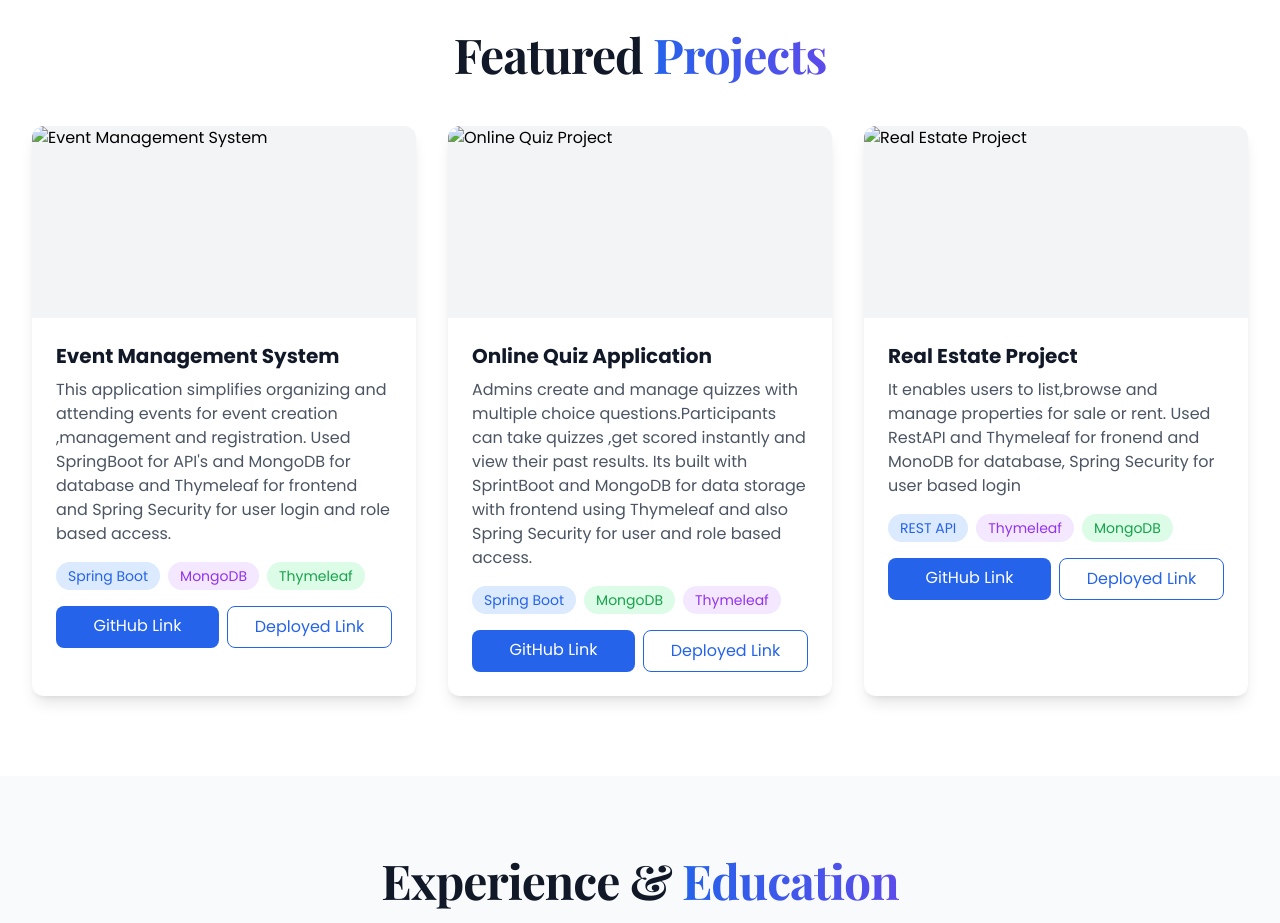
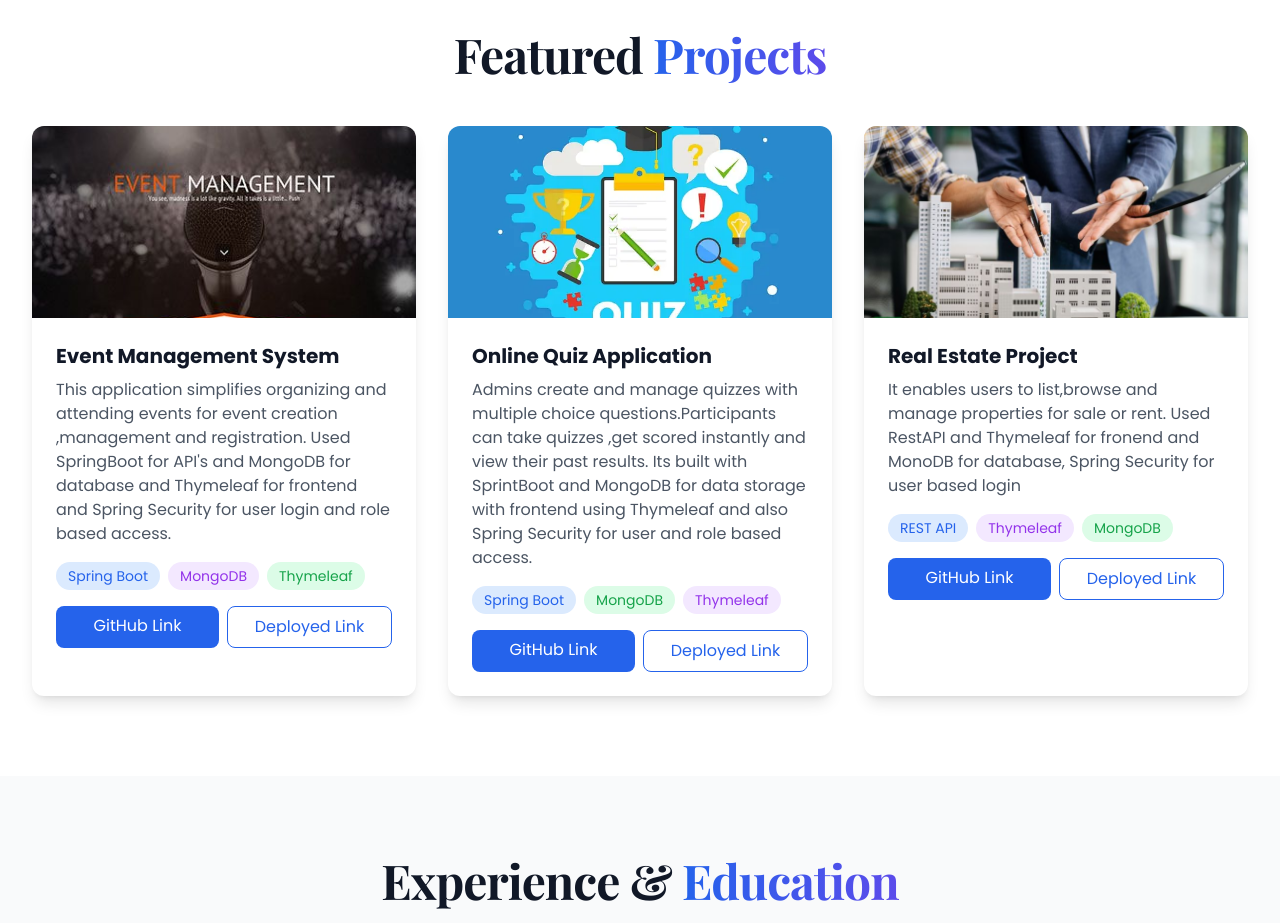
Before and after one commit to satya1607/Portfolio, a plain HTML site: page index.html in a window 1280 px wide. Shown: the part 2020-2943 px from the top of the page. Drawn offline with nearby package versions, Linux system fonts and the light colour scheme.

Commit message:
changes commit

```diff
--- a/index.html
+++ b/index.html
@@ -193,7 +193,7 @@
                 <!-- Project 3 -->
                 <div class="fade-in group bg-white dark:bg-gray-700 rounded-xl overflow-hidden shadow-lg hover:shadow-2xl transition" style="animation-delay: 0.4s;">
                     <div class="w-full h-48 relative overflow-hidden flex items-center justify-center bg-gray-100 dark:bg-gray-800">
-                        <img src="C:/Users/LENOVO/Downloads/EventManagementWebsite.jpg" alt="Event Management System" class="object-cover w-full h-full transition-transform duration-300 group-hover:scale-110" />
+                        <img src="assets/img/EventManagementWebsite.jpg" alt="Event Management System" class="object-cover w-full h-full transition-transform duration-300 group-hover:scale-110" />
                     </div>
                     <div class="p-6">
                         <h3 class="text-xl font-bold text-gray-900 dark:text-white mb-2">Event Management System</h3>
@@ -218,7 +218,7 @@
                 <!-- Project 4 -->
                 <div class="fade-in group bg-white dark:bg-gray-700 rounded-xl overflow-hidden shadow-lg hover:shadow-2xl transition" style="animation-delay: 0.6s;">
                     <div class="w-full h-48 relative overflow-hidden flex items-center justify-center bg-gray-100 dark:bg-gray-800">
-                        <img src="C:/Users/LENOVO/Downloads/quiz-image.jpg" alt="Online Quiz Project" class="object-cover w-full h-full transition-transform duration-300 group-hover:scale-110" />
+                        <img src="assets/img/quiz-image.jpg" alt="Online Quiz Project" class="object-cover w-full h-full transition-transform duration-300 group-hover:scale-110" />
                     </div>
                     <div class="p-6">
                         <h3 class="text-xl font-bold text-gray-900 dark:text-white mb-2">Online Quiz Application</h3>
@@ -246,7 +246,7 @@
                 <!-- Project 5 -->
                 <div class="fade-in group bg-white dark:bg-gray-700 rounded-xl overflow-hidden shadow-lg hover:shadow-2xl transition" style="animation-delay: 0.8s;">
                     <div class="w-full h-48 relative overflow-hidden flex items-center justify-center bg-gray-100 dark:bg-gray-800">
-                        <img src="C:/Users/LENOVO/Downloads/realestateimage.jpg" alt="Real Estate Project" class="object-cover w-full h-full transition-transform duration-300 group-hover:scale-110" />
+                        <img src="assets/img/realestateimage.jpg" alt="Real Estate Project" class="object-cover w-full h-full transition-transform duration-300 group-hover:scale-110" />
                     </div>
                     <div class="p-6">
                         <h3 class="text-xl font-bold text-gray-900 dark:text-white mb-2">Real Estate Project</h3>
```
Also changed, not shown: assets/img/EventManagementWebsite.jpg (added), assets/img/quiz-image.jpg (added), assets/img/realestateimage.jpg (added).
